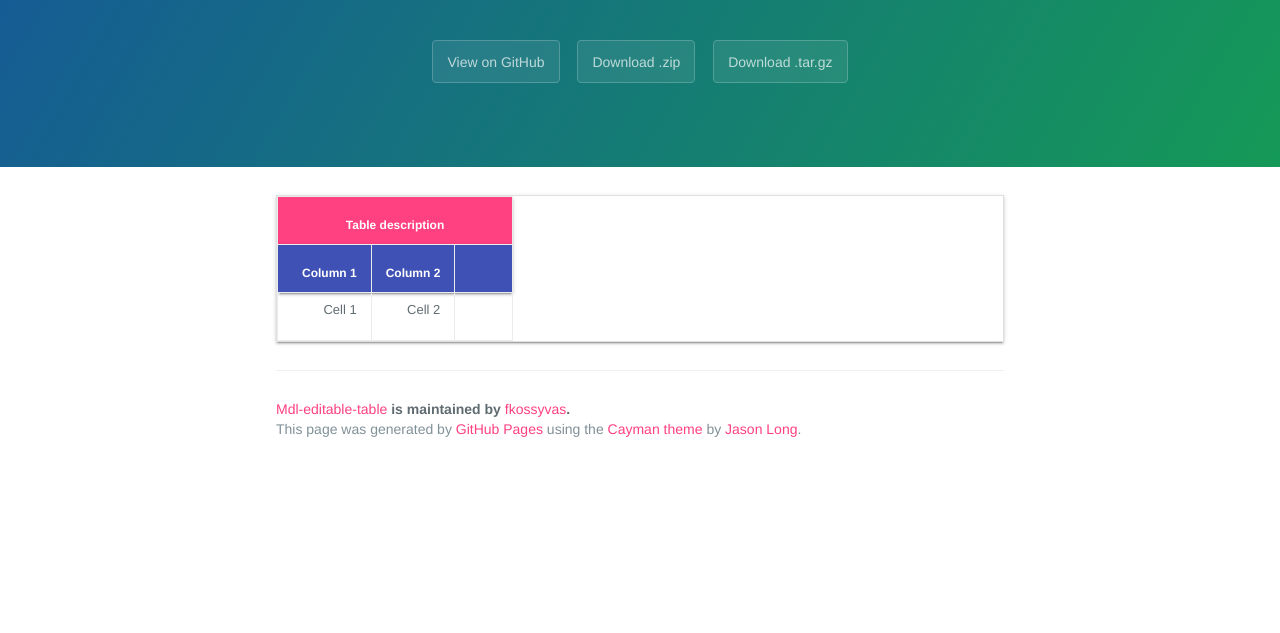
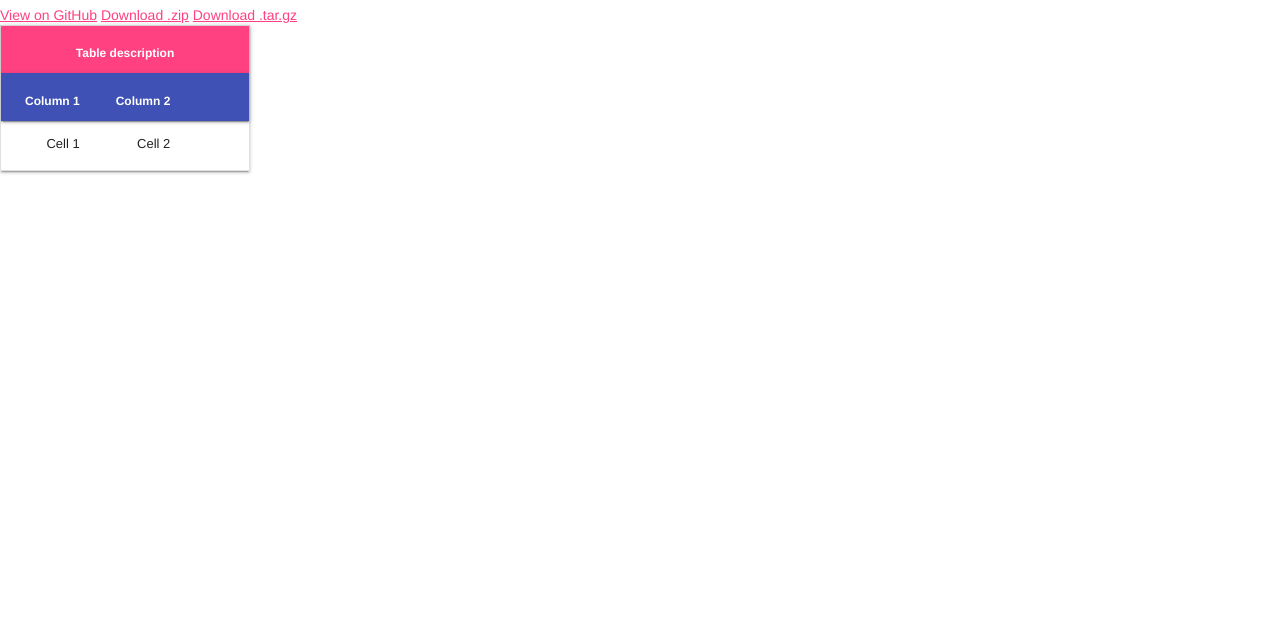
Before and after one commit to fkossyvas/mdl-editable-table, a plain HTML site: page index.html in a window 1280 px wide. Shown: the part 191-824 px from the top of the page. Before the commit the page ends 800 px from the top, so only its background shows below. Drawn offline with nearby package versions, Linux system fonts and the light colour scheme.

Commit message:
Update index.html

```diff
--- a/index.html
+++ b/index.html
@@ -3,11 +3,6 @@
   <head>
     <meta charset="UTF-8">
     <title>Mdl-editable-table by fkossyvas</title>
-    <meta name="viewport" content="width=device-width, initial-scale=1">
-    <link rel="stylesheet" type="text/css" href="stylesheets/normalize.css" media="screen">
-    <link href='https://fonts.googleapis.com/css?family=Open+Sans:400,700' rel='stylesheet' type='text/css'>
-    <link rel="stylesheet" type="text/css" href="stylesheets/stylesheet.css" media="screen">
-    <link rel="stylesheet" type="text/css" href="stylesheets/github-light.css" media="screen">
 	<link rel="stylesheet" href="https://code.getmdl.io/1.1.3/material.indigo-pink.min.css">
 	<script defer src="https://code.getmdl.io/1.1.3/material.min.js"></script>
     <link href="https://fonts.googleapis.com/icon?family=Material+Icons" rel="stylesheet">
@@ -67,15 +62,6 @@
 		$(this).parents('tr').detach();
 	});
 	</script>
-
-
-
-      <footer class="site-footer">
-        <span class="site-footer-owner"><a href="https://github.com/fkossyvas/mdl-editable-table">Mdl-editable-table</a> is maintained by <a href="https://github.com/fkossyvas">fkossyvas</a>.</span>
-
-        <span class="site-footer-credits">This page was generated by <a href="https://pages.github.com">GitHub Pages</a> using the <a href="https://github.com/jasonlong/cayman-theme">Cayman theme</a> by <a href="https://twitter.com/jasonlong">Jason Long</a>.</span>
-      </footer>
-
     </section>
 
 
```
